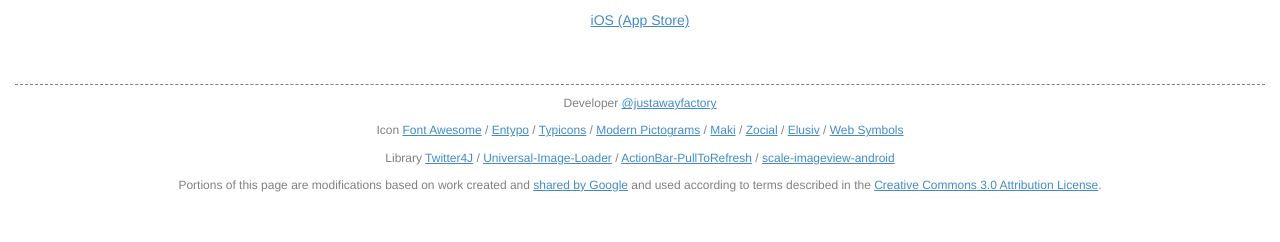
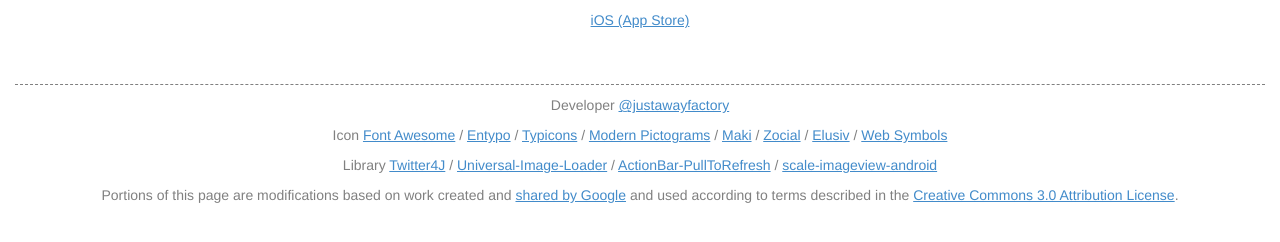
Before and after one commit to s-aska/justaway.info, a plain HTML site: page static/index.html in a window 1280 px wide. Shown: the part 500-742 px from the top of the page. Drawn offline with Linux system fonts and the light colour scheme; a web font is replaced by a local one.

Commit message:
Font size up

```diff
--- a/static/index.html
+++ b/static/index.html
@@ -93,7 +93,8 @@
       padding-top: 10px;
       padding-bottom: 10px;
       border-top: 1px dashed gray;
-      font-size: 12px;
+      font-size: 14px;
+      font-weight: 200;
       color: gray;
       text-align: center;
     }
```
